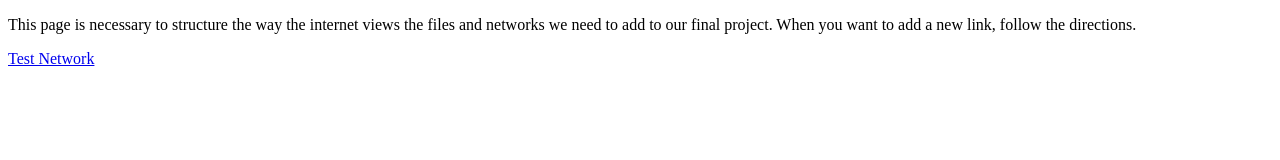
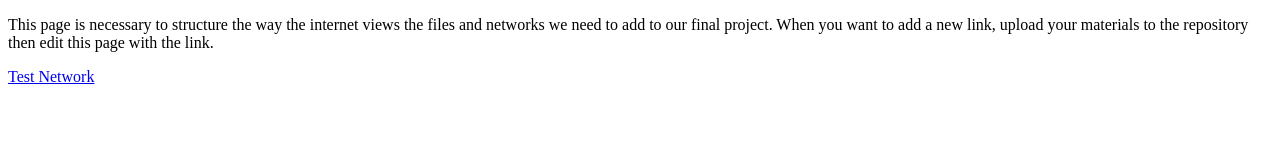
Before and after one commit to bmccarthyuvu/digitalancientrome, a plain HTML site: page index.html in a window 1280 px wide. Drawn offline with Linux system fonts and the light colour scheme.

Commit message:
Update index.html

```diff
--- a/index.html
+++ b/index.html
@@ -5,7 +5,7 @@
   <title>Digital Approaches to Ancient Rome</title>
 </head>
 <body>
-  <p>This page is necessary to structure the way the internet views the files and networks we need to add to our final project. When you want to add a new link, follow the directions.</p>
+  <p>This page is necessary to structure the way the internet views the files and networks we need to add to our final project. When you want to add a new link, upload your materials to the repository then edit this page with the link.</p>
   <p><a href="network">Test Network</a></p>
 </body>
 </html>
```
